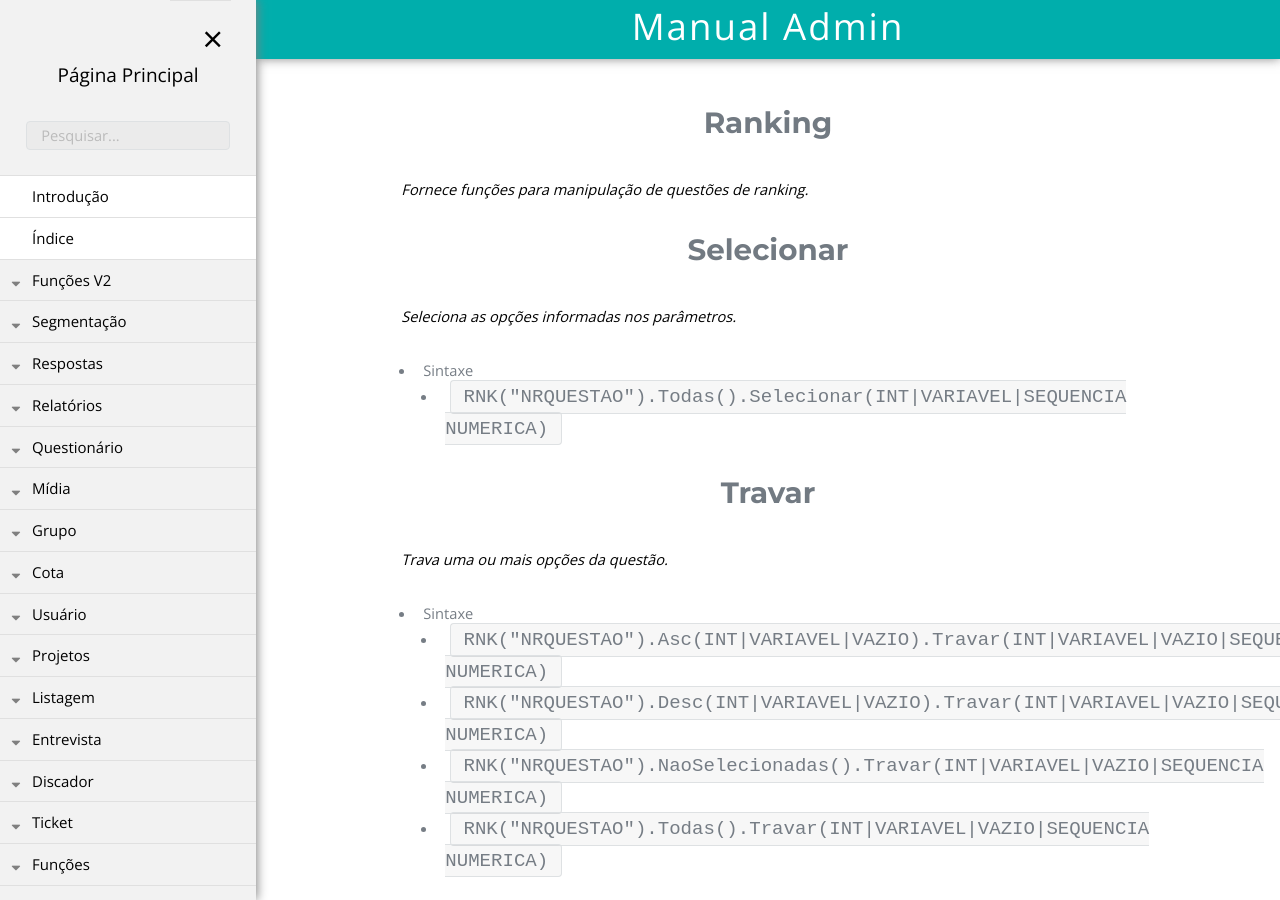
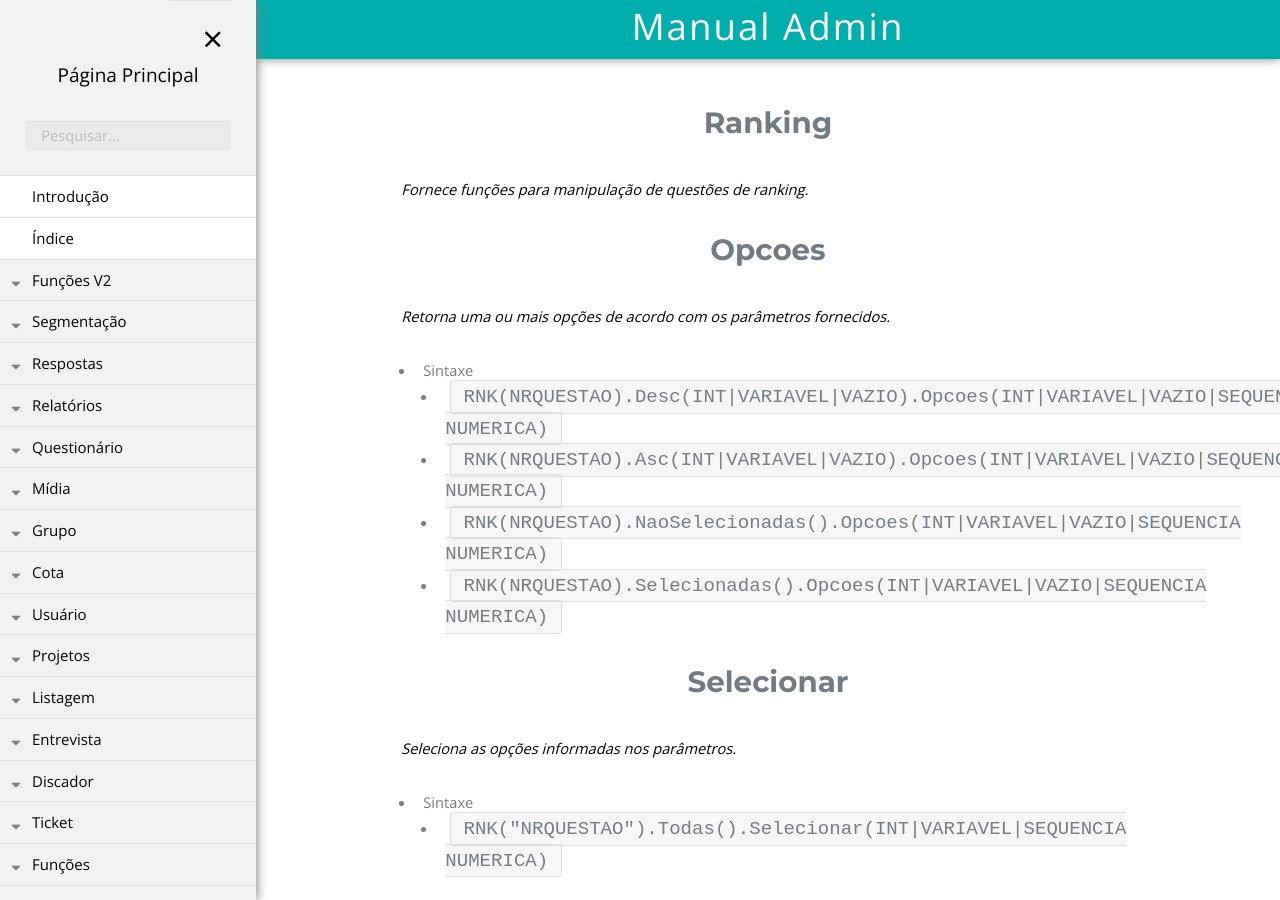
Before and after one commit to rogerio-figueiredo-hsr/hsrtechonline.github.io, a Jekyll site: the page built from _posts/2019-03-29-ranking.md, in a window 1280 px wide and 900 px high. Built offline with Jekyll 4.4.1, drawn with Linux system fonts in a browser that asks for light colours.

Commit message:
Update 2019-03-29-ranking.md

```diff
--- a/_posts/2019-03-29-ranking.md
+++ b/_posts/2019-03-29-ranking.md
@@ -7,6 +7,15 @@ pasta: "funcoesv2"
 ---
 # Ranking
 *Fornece funções para manipulação de questões de ranking.*
+
+# Opcoes
+*Retorna uma ou mais opções de acordo com os parâmetros fornecidos.*
+
+- Sintaxe
+  - `RNK(NRQUESTAO).Desc(INT|VARIAVEL|VAZIO).Opcoes(INT|VARIAVEL|VAZIO|SEQUENCIA NUMERICA)`
+  - `RNK(NRQUESTAO).Asc(INT|VARIAVEL|VAZIO).Opcoes(INT|VARIAVEL|VAZIO|SEQUENCIA NUMERICA)`
+  - `RNK(NRQUESTAO).NaoSelecionadas().Opcoes(INT|VARIAVEL|VAZIO|SEQUENCIA NUMERICA)`
+  - `RNK(NRQUESTAO).Selecionadas().Opcoes(INT|VARIAVEL|VAZIO|SEQUENCIA NUMERICA)`
 
 # Selecionar
 *Seleciona as opções informadas nos parâmetros.*
```
